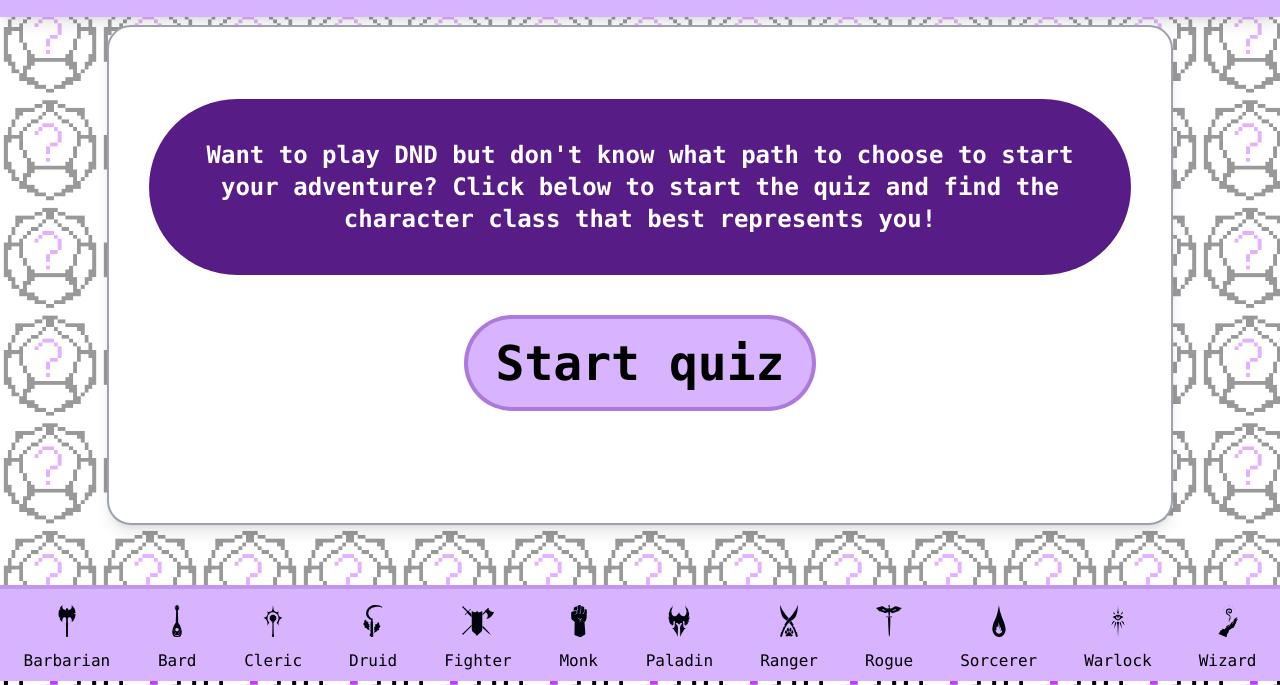
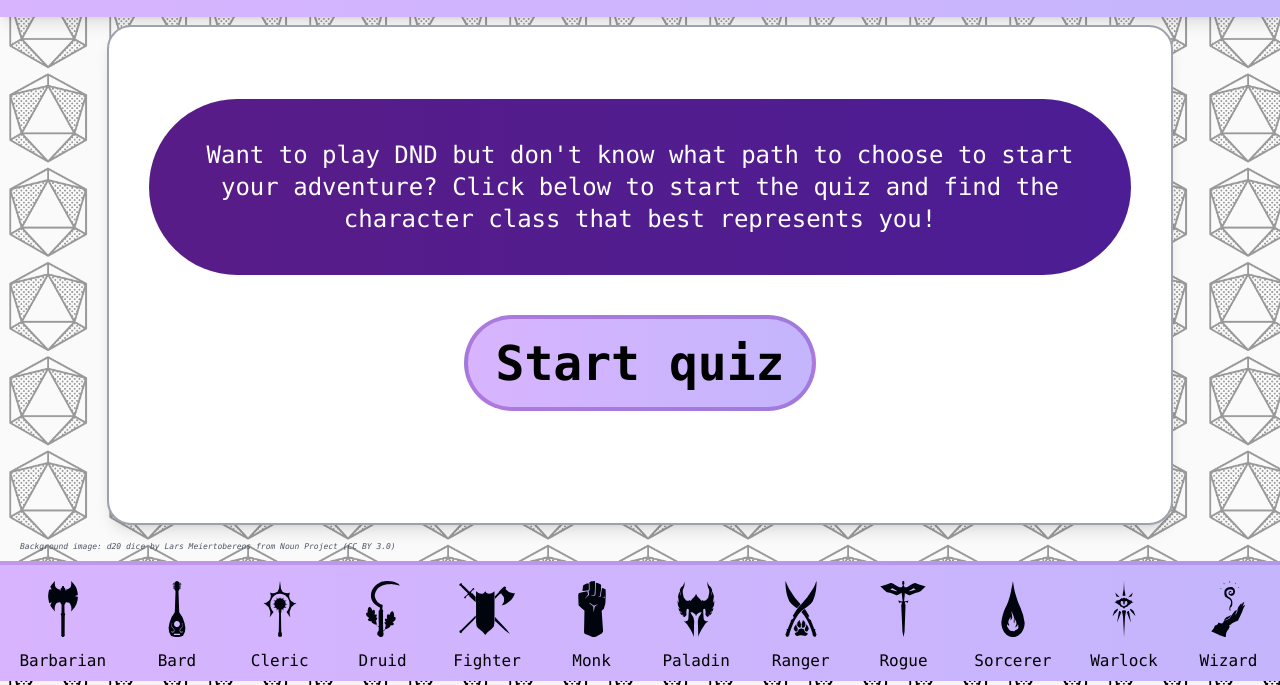
Before and after one commit to phianova/dnd-quiz, a plain HTML site: page index.html in a window 1280 px wide. Shown: the part 119-804 px from the top of the page. Drawn offline with nearby package versions, Linux system fonts and the light colour scheme.

Commit message:
prettier buttons and nicer background with image credit

```diff
--- a/index.html
+++ b/index.html
@@ -7,17 +7,17 @@
     <script src="https://cdn.tailwindcss.com"></script>
     <link rel=icon href="./images/questionMark.png"></link>
 </head>
-<body class="font-mono bg-[url('./images/questionMark.png')] bg-repeat bg-[length:100px]">
+<body class="font-mono bg-[url('./images/d20.png')] bg-repeat bg-[length:100px]">
     <div class="bg-white bg-opacity-60 h-screen">
-    <header class="h-1/12 w-full mb-2 py-5 text-center bg-purple-300 shadow-lg">
+    <header class="h-1/12 w-full mb-2 py-5 text-center bg-gradient-to-r from-purple-300 to-violet-300 shadow-lg">
         <h1 class="text-2xl sm:text-3xl lg:text-5xl font-bold p-3">Which DND character class are you?</h1>
         <p>Take the quiz and find out!</p>
     </header>
     <main class="w-11/12 md:w-10/12 mx-auto bg-white rounded-3xl h-9/12 px-2 sm:px-10 py-8 border-2 border-gray-400 shadow-lg">
         <section id="start-screen" class="flex flex-col items-center text-center mx-auto">
             <!--TODO turn classes into carousel!-->
-            <h2 class="text-lg lg:text-2xl font-bold bg-purple-900 text-white p-10 rounded-full mx-auto lg:mt-10">Want to play DND but don't know what path to choose to start your adventure? Click below to start the quiz and find the character class that best represents you!</h2>
-            <button onclick="startQuiz()" class="text-2xl sm:text-5xl font-bold bg-purple-300 border-4 border-purple-800 border-opacity-40 hover:bg-purple-900 hover:bg-opacity-80 hover:text-white py-5 px-7 mt-10 mb-3 sm:mb-20 rounded-full">Start quiz</button>
+            <h2 class="text-lg lg:text-2xl bg-gradient-to-r from-purple-900 to-violet-900 text-white p-10 rounded-full mx-auto lg:mt-10">Want to play DND but don't know what path to choose to start your adventure? Click below to start the quiz and find the character class that best represents you!</h2>
+            <button onclick="startQuiz()" class="text-2xl sm:text-5xl font-bold bg-gradient-to-r from-purple-300 to-violet-300 border-4 border-purple-800 border-opacity-40 hover:bg-gradient-to-r hover:from-purple-900 hover:to-violet-900 hover:bg-opacity-80 hover:text-white py-5 px-7 mt-10 mb-3 sm:mb-20 rounded-full">Start quiz</button>
         </section>
         <section id="path-question" class="flex flex-col items-center hidden">
             <h2 id="path-question-question" class="text-xl sm:text-2xl p-5 font-bold">How magical are you?</h2>
@@ -26,7 +26,7 @@
                 <div class="py-2 sm:py-3 lg:pl-20"><label for="path2" class="pr-5 lg:text-xl">Magic runs through my veins! Watch me bend this spoon!</label><input id="path2" name="path" type="radio" value="path2" required></div>
                 <div class="py-2 sm:py-3 lg:pl-20"><label for="path3" class="pr-5 lg:text-xl">Maybe I got a lil' sparkle in me...</label><input id="path3" name="path" type="radio" value="path3" required></div>
             </div>
-            <button onclick="determinePath()" class="mx-auto text-center text-xl font-bold bg-purple-300 border-4 border-purple-800 border-opacity-40 hover:bg-purple-900 hover:bg-opacity-80 hover:text-white py-5 px-7 mt-5 rounded-full">Next question</button>
+            <button onclick="determinePath()" class="mx-auto text-center text-xl font-bold bg-gradient-to-r from-purple-300 to-violet-300 border-4 border-purple-800 border-opacity-40 hover:bg-gradient-to-r hover:from-purple-900 hover:to-violet-900 hover:bg-opacity-80 hover:text-white py-5 px-7 mt-5 rounded-full">Next question</button>
         </section>
         <section id="question" class="flex flex-col items-center hidden">
             <h2 id="question-question" class="text-xl sm:text-2xl p-5 font-bold">Question text</h2>
@@ -37,7 +37,7 @@
                 <div class="py-2 sm:py-3 lg:pl-20"><label id="answer4-label" name="answer-label" for="answer4" class="pr-5 lg:text-xl">Answer 4</label><input id="answer4" name="question" type="radio" value="answer4" required></div>
             </div>
             <div>
-                <button id="next-button" onclick="nextQuestion()" class="mx-auto text-center text-xl font-bold bg-purple-300 border-4 border-purple-800 border-opacity-40 hover:bg-purple-900 hover:bg-opacity-80 hover:text-white py-5 px-7 mt-5 rounded-full">Next question</button>
+                <button id="next-button" onclick="nextQuestion()" class="mx-auto text-center text-xl font-bold bg-gradient-to-r from-purple-300 to-violet-300 border-4 border-purple-800 border-opacity-40 hover:bg-gradient-to-r hover:from-purple-900 hover:to-violet-900 hover:bg-opacity-80 hover:text-white py-5 px-7 mt-5 rounded-full">Next question</button>
             </div>
         </section>
         <section id="results" class="flex flex-col items-center hidden">
@@ -49,58 +49,60 @@
                     <p id="results-type" class="py-2 absolute top-1/2 left-1/2 -translate-y-1/2 -translate-x-1/2 font-bold text-white bg-purple-900 bg-opacity-70 rounded-full p-4 text-2xl md:text-4xl tracking-widest">Barbarian</p>
                 </div>
             </div>
-            <button id="restart-button" onclick="restartQuiz()" class="text-center text-xl font-bold bg-purple-300 border-4 border-purple-800 border-opacity-40 hover:bg-purple-900 hover:bg-opacity-80 hover:text-white py-5 px-7 my-3 sm:my-5 rounded-full">Start again</button>
+            <button id="restart-button" onclick="restartQuiz()" class="text-center text-xl font-bold bg-gradient-to-r from-purple-300 to-violet-300 border-4 border-purple-800 border-opacity-40 hover:bg-gradient-to-r hover:from-purple-900 hover:to-violet-900 hover:bg-opacity-80 hover:text-white py-5 px-7 my-3 sm:my-5 rounded-full">Start again</button>
         </section>
     </main>
-    <div class="h-40"></div>
-    <footer class="h-1/12 w-full fixed bottom-0 bg-purple-300 border-t-4 border-purple-800 border-opacity-20">
+    <div class="h-40">
+        <p class="text-[8px] text-gray-600 pt-40 pl-5 absolute bottom-20 lg:bottom-32 italic text-center mx-auto">Background image: d20 dice by Lars Meiertoberens from <a href="https://thenounproject.com/browse/icons/term/d20-dice/" target="_blank" title="d20 dice Icons">Noun Project</a> (CC BY 3.0)</p>
+    </div>
+    <footer class="h-1/12 w-full fixed bottom-0 bg-gradient-to-r from-purple-300 to-violet-300 border-t-4 border-purple-800 border-opacity-20">
         <div id="classes" class="mt-3 flex flex-row flex-wrap sm:flex-nowrap justify-around items-baseline overflow-scroll">
             <div class="px-3 flex flex-col items-center justify-end">
-                <img src="./images/barbarian.svg" alt="An axe, to represent the Barbarian DND class." class="h-8 pb-2 px-2 md:h-10 md:p-1">
+                <img src="./images/barbarian.svg" alt="An axe, to represent the Barbarian DND class." class="h-8 pb-2 px-2 md:h-10 md:p-1 lg:h-16">
                 <p class="hidden sm:inline py-2">Barbarian</p>
             </div>
             <div class="px-3 flex flex-col items-center justify-end">
-                <img src="./images/bard.svg" alt="A lute, to represent the Bard DND class." class="h-8 pb-2 px-2 md:h-10 md:p-1">
+                <img src="./images/bard.svg" alt="A lute, to represent the Bard DND class." class="h-8 pb-2 px-2 md:h-10 md:p-1 lg:h-16">
                 <p class="hidden sm:inline py-2">Bard</p>
             </div>
             <div class="px-3 flex flex-col items-center justify-end">
-                <img src="./images/cleric.svg" alt="A healing staff, to represent the Cleric DND class." class="h-8 pb-2 px-2 md:h-10 md:p-1">
+                <img src="./images/cleric.svg" alt="A healing staff, to represent the Cleric DND class." class="h-8 pb-2 px-2 md:h-10 md:p-1 lg:h-16">
                 <p class="hidden sm:inline py-2">Cleric</p>
             </div>
             <div class="px-3 flex flex-col items-center justify-end">
-                <img src="./images/druid.svg" alt="A druidic sickle with oak leaves, to represent the Druid DND class." class="h-8 pb-2 px-2 md:h-10 md:p-1">
+                <img src="./images/druid.svg" alt="A druidic sickle with oak leaves, to represent the Druid DND class." class="h-8 pb-2 px-2 md:h-10 md:p-1 lg:h-16">
                 <p class="hidden sm:inline py-2">Druid</p>
             </div>
             <div class="px-3 flex flex-col items-center justify-end">
-                <img src="./images/fighter.svg" alt="A sword, shield and battleaxe, to represent the Fighter DND class." class="h-8 pb-2 px-2 md:h-10 md:p-1">
+                <img src="./images/fighter.svg" alt="A sword, shield and battleaxe, to represent the Fighter DND class." class="h-8 pb-2 px-2 md:h-10 md:p-1 lg:h-16">
                 <p class="hidden sm:inline py-2">Fighter</p>
             </div>
             <div class="px-3 flex flex-col items-center justify-end">
-                <img src="./images/monk.svg" alt="A fist, to represent the Monk DND class." class="h-8 pb-2 px-2 md:h-10 md:p-1">
+                <img src="./images/monk.svg" alt="A fist, to represent the Monk DND class." class="h-8 pb-2 px-2 md:h-10 md:p-1 lg:h-16">
                 <p class="hidden sm:inline py-2">Monk</p>
             </div>
             <div class="px-3 flex flex-col items-center justify-end">
-                <img src="./images/paladin.svg" alt="A helmet with feathery plumes, to represent the Paladin DND class." class="h-8 pb-2 px-2 md:h-10 md:p-1">
+                <img src="./images/paladin.svg" alt="A helmet with feathery plumes, to represent the Paladin DND class." class="h-8 pb-2 px-2 md:h-10 md:p-1 lg:h-16">
                 <p class="hidden sm:inline py-2">Paladin</p>
             </div>
             <div class="px-3 flex flex-col items-center justify-end">
-                <img src="./images/ranger.svg" alt="A pair of hunting knives and a pawprint, to represent the Ranger DND class." class="h-8 pb-2 px-2 md:h-10 md:p-1">
+                <img src="./images/ranger.svg" alt="A pair of hunting knives and a pawprint, to represent the Ranger DND class." class="h-8 pb-2 px-2 md:h-10 md:p-1 lg:h-16">
                 <p class="hidden sm:inline py-2">Ranger</p>
             </div>
             <div class="px-3 flex flex-col items-center justify-end">
-                <img src="./images/rogue.svg" alt="A mask and dagger, to represent the Rogue DND class." class="h-8 pb-2 px-2 md:h-10 md:p-1">
+                <img src="./images/rogue.svg" alt="A mask and dagger, to represent the Rogue DND class." class="h-8 pb-2 px-2 md:h-10 md:p-1 lg:h-16">
                 <p class="hidden sm:inline py-2">Rogue</p>
             </div>
             <div class="px-3 flex flex-col items-center justify-end">
-                <img src="./images/sorcerer.svg" alt="A magical flame, to represent the Sorcerer DND class." class="h-8 pb-2 px-2 md:h-10 md:p-1">
+                <img src="./images/sorcerer.svg" alt="A magical flame, to represent the Sorcerer DND class." class="h-8 pb-2 px-2 md:h-10 md:p-1 lg:h-16">
                 <p class="hidden sm:inline py-2">Sorcerer</p>
             </div>
             <div class="px-3 flex flex-col items-center justify-end">
-                <img src="./images/warlock.svg" alt="A mystical eye, to represent the Warlock DND class." class="h-8 pb-2 px-2 md:h-10 md:p-1">
+                <img src="./images/warlock.svg" alt="A mystical eye, to represent the Warlock DND class." class="h-8 pb-2 px-2 md:h-10 md:p-1 lg:h-16">
                 <p class="hidden sm:inline py-2">Warlock</p>
             </div>
             <div class="px-3 flex flex-col items-center justify-end">
-                <img src="./images/wizard.svg" alt="A hand with a curl of magical energy, to represent the Wizard DND class." class="h-8 pb-2 px-2 md:h-10 md:p-1">
+                <img src="./images/wizard.svg" alt="A hand with a curl of magical energy, to represent the Wizard DND class." class="h-8 pb-2 px-2 md:h-10 md:p-1 lg:h-16">
                 <p class="hidden sm:inline py-2">Wizard</p>
             </div>
         </div>
```
Also changed, not shown: images/d20.png (added).
